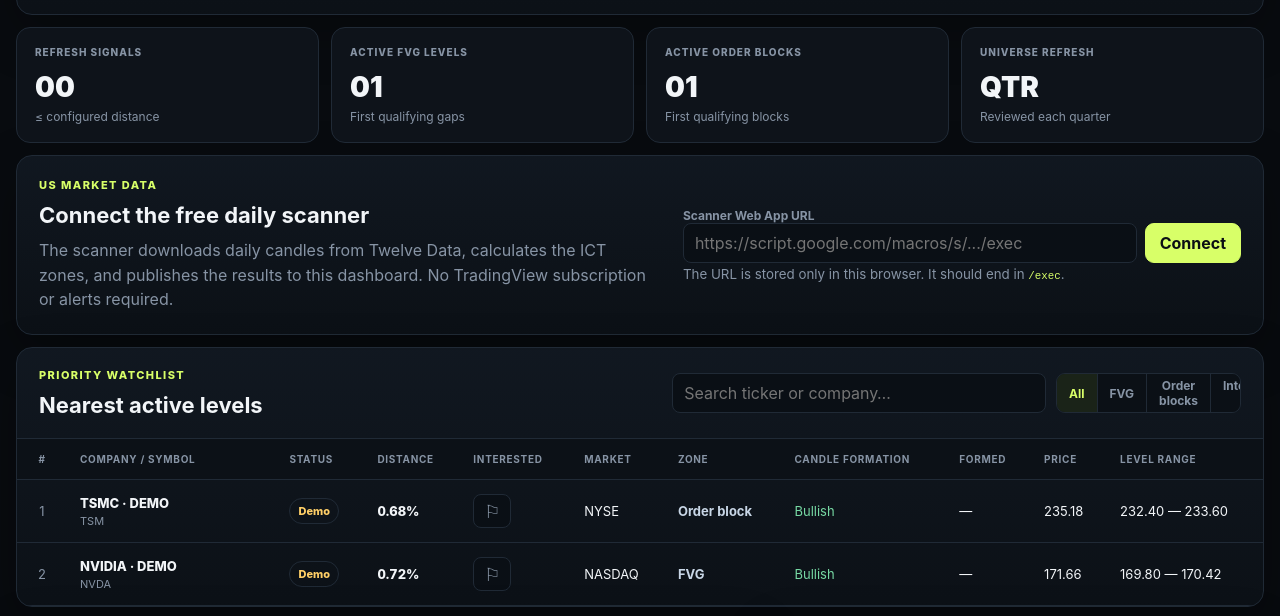
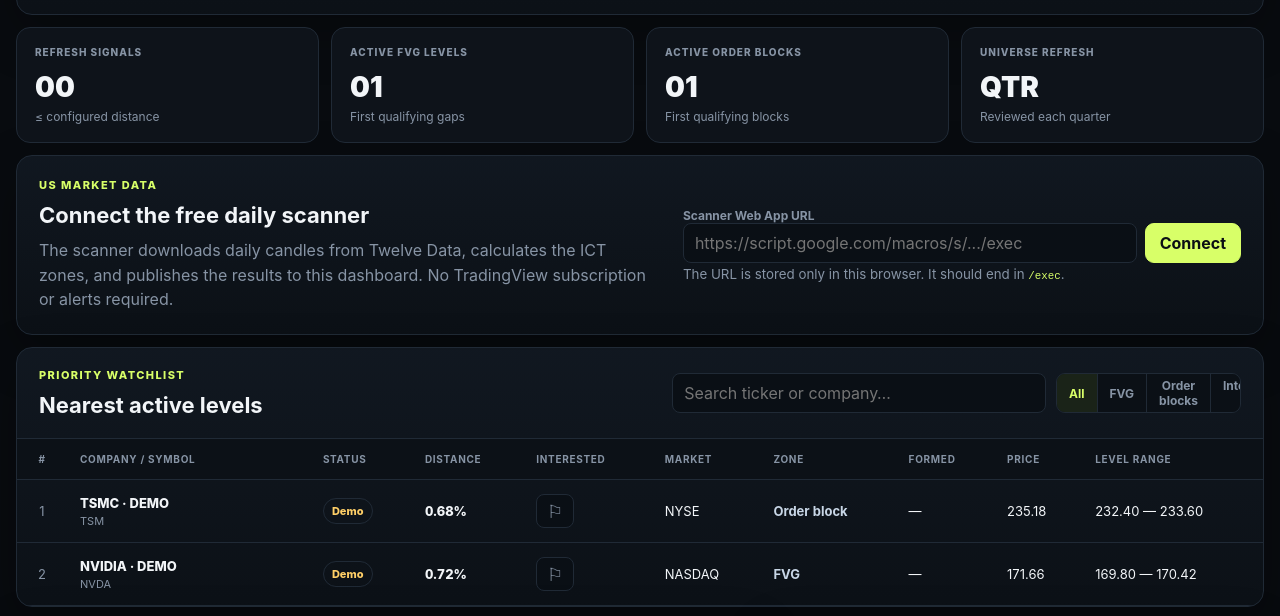
Before and after one commit to rbaguckas/market-level-radar, a website: page public/index.html in a window 1280 px wide. Shown: the part 327-943 px from the top of the page. Drawn offline with Linux system fonts and the light colour scheme.

Commit message:
Remove candle formation column

```diff
--- a/public/app.js
+++ b/public/app.js
@@ -271,7 +271,6 @@
       const on = interest.has(r.symbol);
       const canNote = on || (r.distance !== null && Math.abs(r.distance) <= state.alertDistance);
       const note = typeof notes[r.symbol] === "string" ? notes[r.symbol] : "";
-      const formationClass = /bull/i.test(r.candleFormation) ? "candle-up" : /bear/i.test(r.candleFormation) ? "candle-down" : "";
       return `<tr class="${on ? "interested" : ""}">
         <td class="num-col">${i + 1}</td>
         <td class="company-cell"><div class="company">${escapeHtml(r.company)}</div><div class="ticker">${escapeHtml(r.symbol)}</div></td>
@@ -280,7 +279,6 @@
         <td><div class="interest-control"><button class="interest-btn ${on ? "on" : ""}" data-interest="${escapeHtml(r.symbol)}" title="${on ? "Remove from Interested" : "Mark Interested"}">${on ? "⚑" : "⚐"}</button>${canNote ? `<input class="interest-note" data-note="${escapeHtml(r.symbol)}" value="${escapeHtml(note)}" maxlength="120" placeholder="Add note…" aria-label="Note for ${escapeHtml(r.symbol)}">` : ""}</div></td>
         <td>${escapeHtml(r.market)}</td>
         <td class="zone-tag">${escapeHtml(r.zone)}</td>
-        <td class="${formationClass}">${escapeHtml(r.candleFormation)}</td>
         <td>${fmtFormed(r.formed)}</td>
         <td>${fmt(r.price)}</td>
         <td>${r.low === null && r.high === null ? "—" : `${fmt(r.low)} — ${fmt(r.high)}`}</td>
--- a/public/index.html
+++ b/public/index.html
@@ -105,7 +105,6 @@
                 <th>Interested</th>
                 <th>Market</th>
                 <th>Zone</th>
-                <th>Candle formation</th>
                 <th>Formed</th>
                 <th>Price</th>
                 <th>Level range</th>
--- a/public/styles.css
+++ b/public/styles.css
@@ -163,8 +163,6 @@ td.num-col { color: var(--muted); }
 .interest-note { width: 150px; min-height: 34px; font-size: 12px; }
 .interest-note::placeholder { color: #667486; }
 .zone-tag { color: #c8d6e6; font-weight: 700; }
-.candle-up { color: var(--good); }
-.candle-down { color: var(--danger); }
 .empty-state { padding: 34px; text-align: center; color: var(--muted); }
 .hidden { display: none !important; }
 .two-col { display: grid; grid-template-columns: 1.2fr .8fr; gap: 12px; margin-top: 12px; }
```
